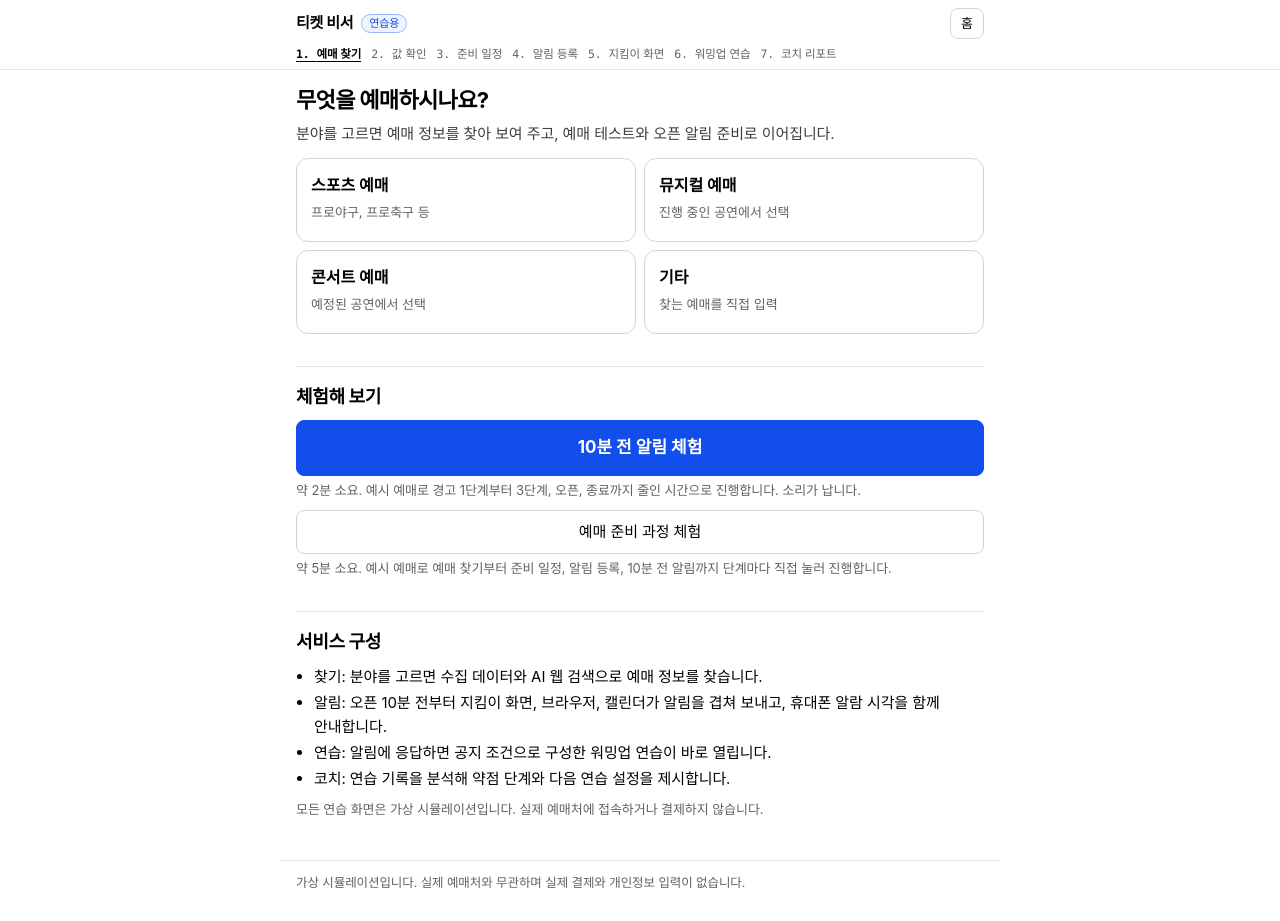
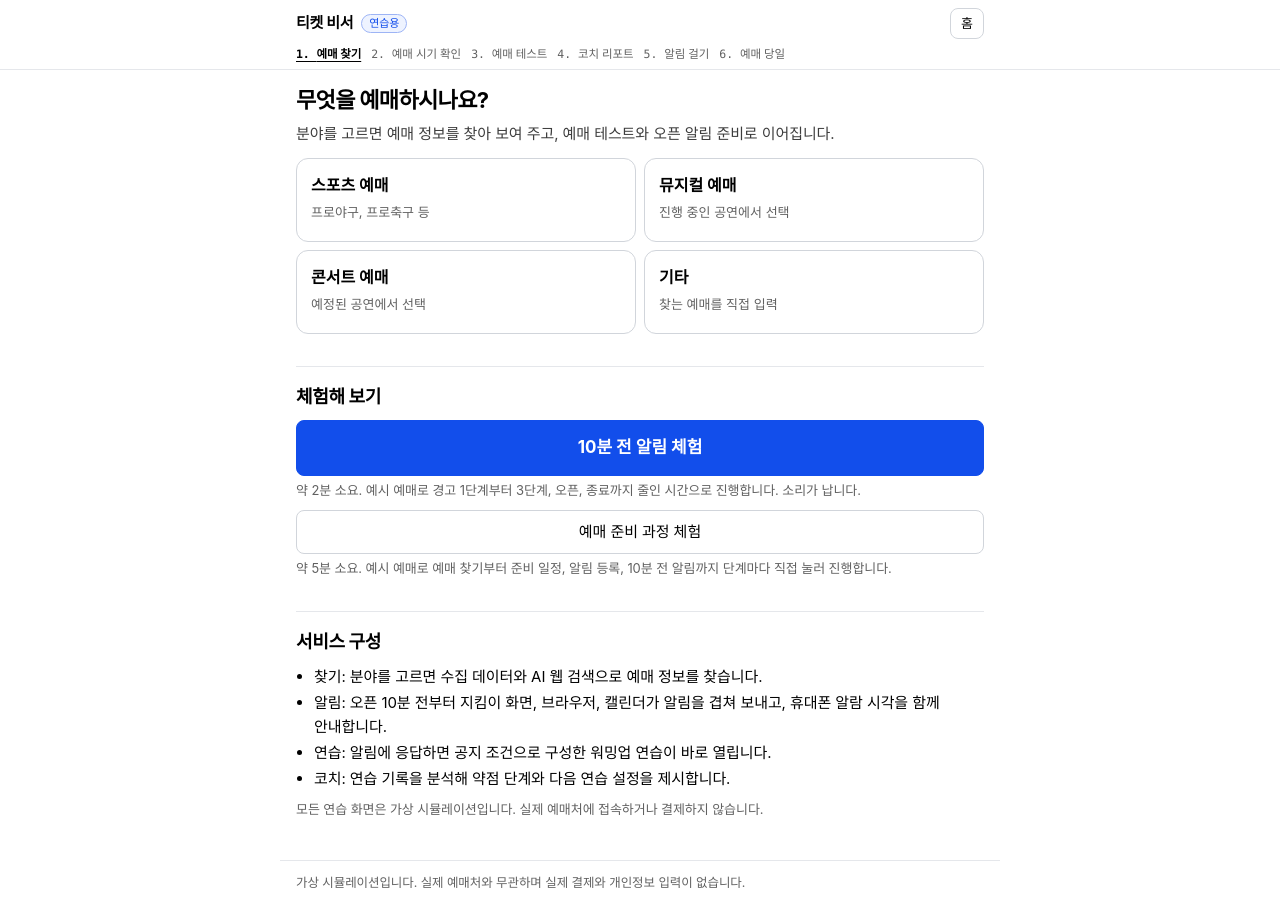
Before and after one commit to kojaecheon/postseason-rehearsal, a plain HTML site: page agent/index.html in a window 1280 px wide. Drawn offline with Linux system fonts and the light colour scheme.

Commit message:
티켓 비서 PoC: 상단 순서 표시를 여섯 단계로 통일
- 모든 화면에서 예매 찾기, 예매 시기 확인, 예매 테스트, 코치 리포트, 알림 걸기, 예매 당일 순서로 표시
- 예매 테스트 대상이 있을 때만 쓰던 네 단계 표시와 이전 일곱 단계 표시 제거

Co-Authored-By: Claude Fable 5.2 <noreply@anthropic.com>

```diff
--- a/agent/index.html
+++ b/agent/index.html
@@ -1121,8 +1121,9 @@ function openRealKeeper() {
 
 /* ---------- 라우팅 ---------- */
 var ROUTES = ['home', 'find', 'pick', 'notice', 'confirm', 'situation', 'schedule', 'alerts', 'keeper', 'warmup', 'check', 'result', 'coach', 'practice', 'records'];
-var STEP_OF = { home: 0, find: 0, pick: 0, notice: 0, confirm: 1, situation: 2, schedule: 2, alerts: 3, keeper: 4, warmup: 5, check: 5, coach: 6 };
-var STEPS = ['예매 찾기', '값 확인', '준비 일정', '알림 등록', '지킴이 화면', '워밍업 연습', '코치 리포트'];
+// 순서 표시는 모든 화면에서 여섯 단계 하나로 통일합니다. 선택한 예매 정보와 읽은 값 확인은 「예매 시기 확인」, 준비 일정과 알림 등록은 「알림 걸기」, 지킴이 화면부터 예매 결과 기록까지는 「예매 당일」입니다.
+var STEP_OF = { home: 0, find: 0, notice: 0, pick: 1, confirm: 1, practice: 2, coach: 3, situation: 4, schedule: 4, alerts: 4, keeper: 5, warmup: 5, check: 5, result: 5 };
+var STEPS = ['예매 찾기', '예매 시기 확인', '예매 테스트', '코치 리포트', '알림 걸기', '예매 당일'];
 var TITLES = { home: '홈', find: '예매 찾기', pick: '선택한 예매 정보', notice: '공지 등록', confirm: '읽은 값 확인', situation: '상황 입력', schedule: '준비 일정', alerts: '알림 등록', keeper: '지킴이 화면', warmup: '워밍업 연습', check: '준비 점검', result: '예매 결과 기록', coach: '코치 리포트', practice: '맞춤 연습', records: '내 기록' };
 var cleanups = [], live = [];
 function route() {
@@ -1130,16 +1131,9 @@ function route() {
   if (r === 'goal') return 'find'; // 이전 목표 입력 화면은 예매 찾기로 대체합니다.
   return ROUTES.indexOf(r) >= 0 ? r : 'home';
 }
-// 예매 테스트 대상(target)이 있으면 4단계 표시를 씁니다. 예매 테스트 진행 중과 결과 요약은 stepOverride 로 3단계를 표시합니다.
-var TARGET_STEPS = ['예매 찾기', '조건 확인', '예매 테스트', '코치 리포트'];
-var TARGET_STEP_OF = { find: 0, pick: 0, practice: 1, coach: 3 };
-var stepOverride = null;
 function renderSteps(r) {
-  // 예매 테스트 경로의 화면(예매 찾기, 선택한 예매 정보, 조건 확인, 코치 리포트)에서만 4단계 표시를 씁니다. 지킴이, 알림 등록 같은 화면은 target 이 남아 있어도 7단계 표시를 씁니다.
-  var useTarget = !!S.target && TARGET_STEP_OF[r] != null;
-  var list = useTarget ? TARGET_STEPS : STEPS;
-  var cur = useTarget ? (stepOverride != null && r === 'practice' ? stepOverride : TARGET_STEP_OF[r]) : STEP_OF[r];
-  $('#steps').replaceChildren.apply($('#steps'), list.map(function (s, i) {
+  var cur = STEP_OF[r];
+  $('#steps').replaceChildren.apply($('#steps'), STEPS.map(function (s, i) {
     return h('li', { 'aria-current': i === cur ? 'step' : null }, h('span', { class: 'no' }, (i + 1) + '. '), s);
   }));
 }
@@ -1148,7 +1142,6 @@ function render() {
   cleanups = []; live = [];
   if (location.hash === '#goal') { try { history.replaceState(null, '', '#find'); } catch (e) { /* 무시 */ } }
   var r = route();
-  stepOverride = null;
   renderSteps(r);
   var view = $('#view');
   try {
@@ -3126,7 +3119,6 @@ function scrTargetTest(t) {
   var area = h('div', { class: 'stack' });
   function start() {
     var focus = sel.focus;
-    stepOverride = 2; renderSteps(route()); // 예매 테스트 진행 중과 결과 요약은 「3. 예매 테스트」
     practiceEngine(area, {
       kind: focus ? '집중' : '맞춤', queueSize: sel.queueSize, seats: t.seats, grades: t.grades, prefGrade: sel.grade, buy: sel.buy,
       queueMs: [3000, 6000], focus: focus, header: eventName() + ' · ' + sel.grade + (t.virtual ? '(가상 등급)' : '') + ' · ' + sel.buy + '매',
```
